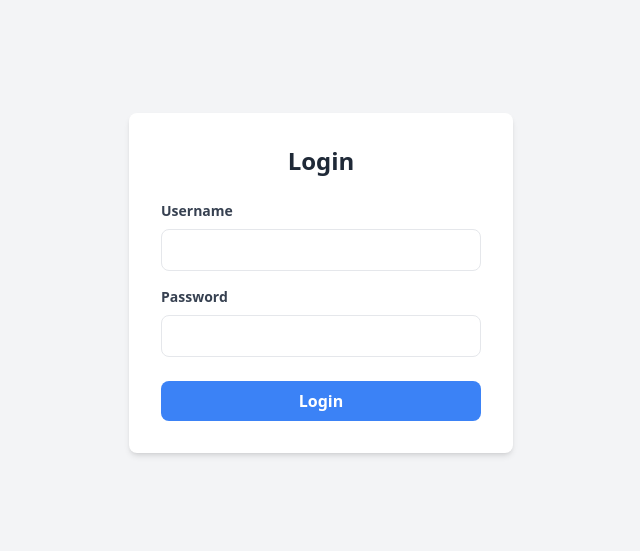
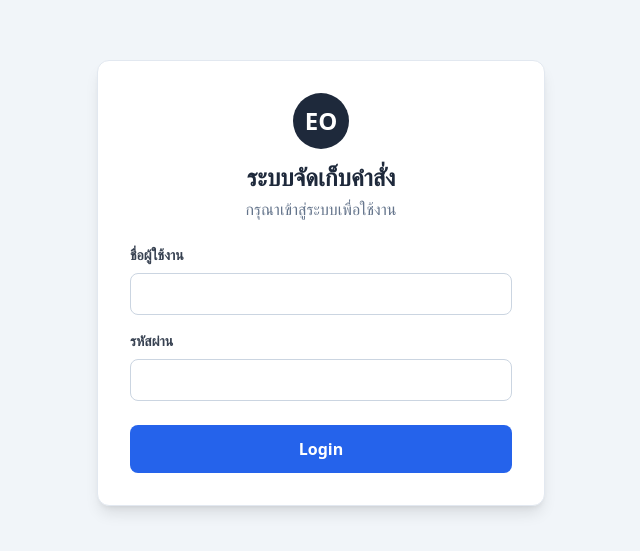
Before and after one commit to slowbs/e_order, a React (Vite) app in the folder frontend/: page /login in a window 1280 px wide. Shown: the part 117-668 px from the top of the page, without its empty margins (319-959 px from the left). Built offline with nearby package versions, Linux system fonts and the light colour scheme.

Commit message:
ปรับหน้า login นิดหน่อย

```diff
--- a/frontend/src/pages/LoginPage.jsx
+++ b/frontend/src/pages/LoginPage.jsx
@@ -34,24 +34,29 @@ export default function LoginPage() {
     };
 
     return (
-        <div className="flex items-center justify-center min-h-screen bg-gray-100">
-            <div className="p-8 bg-white rounded-lg shadow-md w-full max-w-sm">
-                <h2 className="text-2xl font-bold mb-6 text-center text-gray-800">Login</h2>
+        <div className="flex items-center justify-center min-h-screen bg-slate-100">
+            <div className="p-8 bg-white rounded-xl shadow-lg w-full max-w-md border border-slate-200">
+                <div className="flex flex-col items-center mb-6">
+                    <div className="w-14 h-14 bg-slate-800 rounded-full flex items-center justify-center font-bold text-2xl text-white mb-3">EO</div>
+                    <h1 className="text-2xl font-bold text-slate-800">ระบบจัดเก็บคำสั่ง</h1>
+                    <p className="text-slate-500 mt-1">กรุณาเข้าสู่ระบบเพื่อใช้งาน</p>
+                </div>
+
                 <form onSubmit={handleSubmit}>
                     <div className="mb-4">
                         <label className="block text-gray-700 text-sm font-bold mb-2" htmlFor="username">
-                            Username
+                            ชื่อผู้ใช้งาน
                         </label>
-                        <input type="text" id="username" value={username} onChange={(e) => setUsername(e.target.value)} className="w-full px-3 py-2 border rounded-lg focus:outline-none focus:ring-2 focus:ring-blue-500" required />
+                        <input type="text" id="username" value={username} onChange={(e) => setUsername(e.target.value)} className="w-full px-3 py-2 border border-slate-300 rounded-lg focus:outline-none focus:ring-2 focus:ring-blue-600" required />
                     </div>
                     <div className="mb-6">
                         <label className="block text-gray-700 text-sm font-bold mb-2" htmlFor="password">
-                            Password
+                            รหัสผ่าน
                         </label>
-                        <input type="password" id="password" value={password} onChange={(e) => setPassword(e.target.value)} className="w-full px-3 py-2 border rounded-lg focus:outline-none focus:ring-2 focus:ring-blue-500" required />
+                        <input type="password" id="password" value={password} onChange={(e) => setPassword(e.target.value)} className="w-full px-3 py-2 border border-slate-300 rounded-lg focus:outline-none focus:ring-2 focus:ring-blue-600" required />
                     </div>
-                    {error && <p className="text-red-500 text-xs italic mb-4">{error}</p>}
-                    <button type="submit" disabled={isLoading} className="w-full bg-blue-500 hover:bg-blue-700 text-white font-bold py-2 px-4 rounded-lg focus:outline-none focus:shadow-outline disabled:bg-blue-300">
+                    {error && <p className="text-red-500 text-sm text-center mb-4">{error}</p>}
+                    <button type="submit" disabled={isLoading} className="w-full bg-blue-600 hover:bg-blue-700 text-white font-bold py-3 px-4 rounded-lg focus:outline-none focus:shadow-outline transition-colors duration-200 disabled:bg-blue-400 disabled:cursor-not-allowed">
                         {isLoading ? 'Logging in...' : 'Login'}
                     </button>
                 </form>
```
Also changed, not shown: 1 other file (tests, documents, lock files or other folders).
